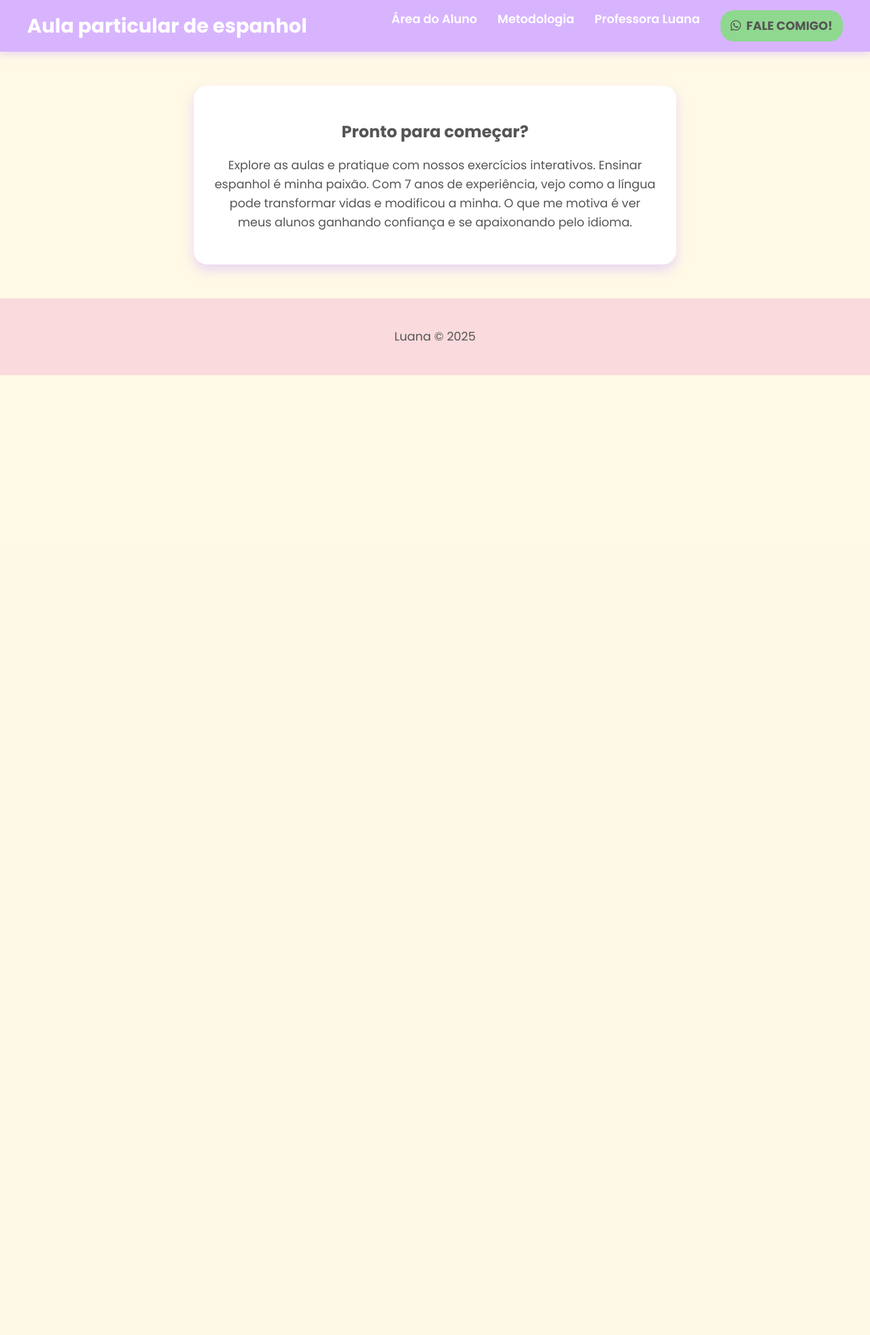
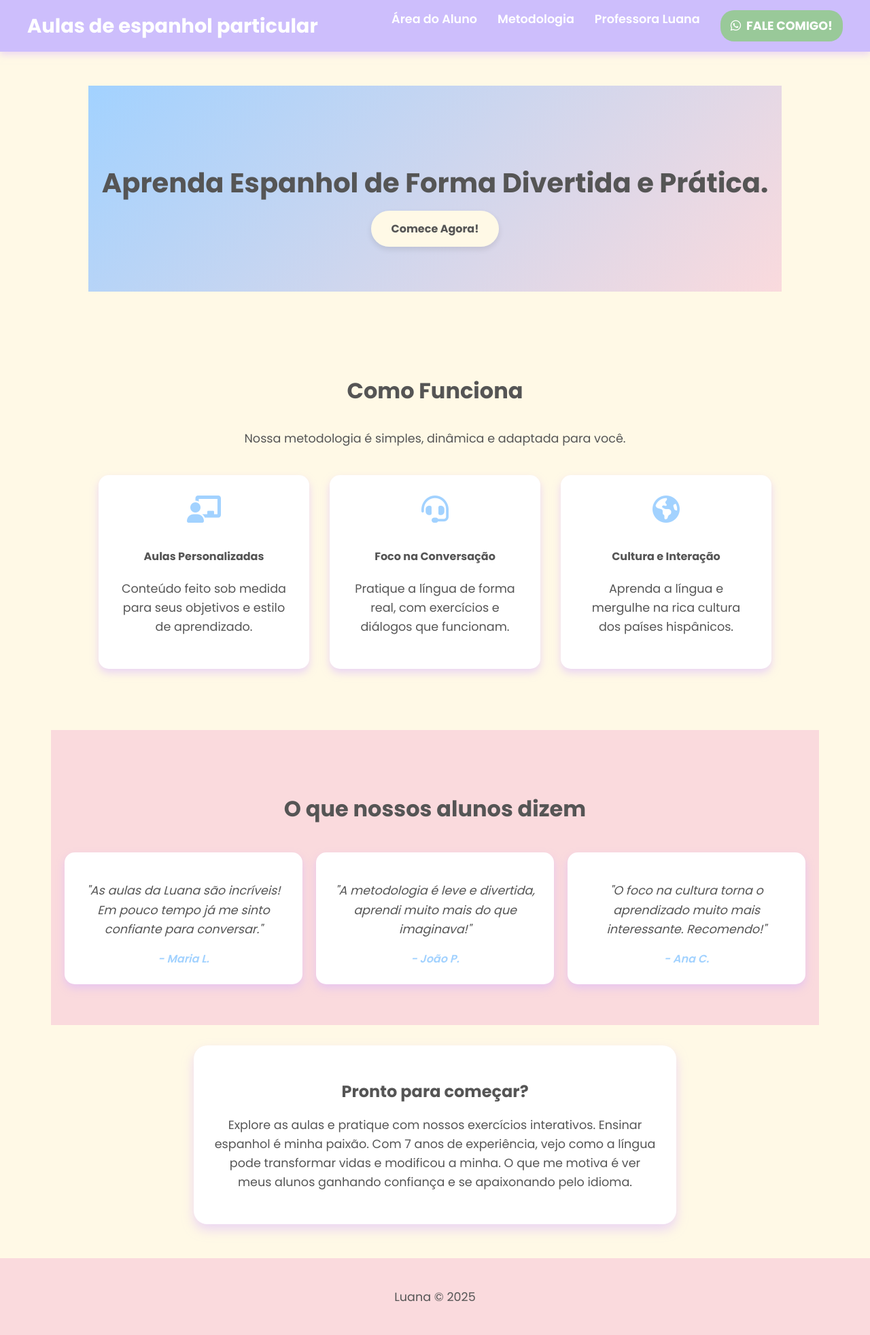
Before and after one commit to tortugalu/Site-de-aula, a Flask app: page / in a window 1280 px wide. Shown: the whole page at 68% size. Before the commit the page ends 552 px from the top, so only its background shows below. Run offline with Flask 3, Linux system fonts and the light colour scheme.

Commit message:
Ajuste da plaforma. Versão 0.0.1 - DEV

```diff
--- a/static/style.css
+++ b/static/style.css
@@ -1,15 +1,19 @@
 @import url('https://fonts.googleapis.com/css2?family=Poppins:wght@400;600;700&display=swap');
 
 :root {
-    --primary-color: #D8B4FF; /* Lilás */
-    --secondary-color: #FADADD; /* Rosa */
+    --primary-color: #A2D2FF; /* Azul suave */
+    --secondary-color: #FADADD; /* Rosa suave */
     --accent-color: #FFD6D6; /* Rosa claro para bordas/detalhes */
-    --background-light: #FFF9E6; /* Amarelo pastel MAIS CLARO */
+    --background-light: #FFF9E6; /* Amarelo pastel MUITO CLARO */
     --card-bg: #FFFFFF;
     --text-color: #555555; /* Cinza suave para texto escuro */
     --light-text-color: #FFFFFF; /* Branco para texto claro */
-    --nav-bg: #D8B4FF; /* Lilás para a barra de navegação */
+
+    /* NOVAS CORES da barra de navegação */
+    --nav-bg: #CDBEFC; /* Lilás suave */
     --nav-text: #FFFFFF; /* Branco para o texto da navegação */
+    --cta-bg: #99C999; /* Verde pastel para o botão de CTA */
+
     --shadow-color: rgba(216, 180, 255, 0.5); /* Sombra lilás pastel */
     --dark-shadow-color: rgba(85, 85, 85, 0.1); /* Sombra cinza suave */
 }
@@ -60,8 +64,8 @@ body {
 }
 
 .cta-button {
-    background-color: #8FD88F;
-    color: var(--text-color);
+    background-color: var(--cta-bg);
+    color: var(--nav-text);
     padding: 10px 15px;
     border-radius: 20px;
     font-weight: 700;
@@ -72,10 +76,112 @@ body {
 }
 
 .cta-button:hover {
-    background-color: #72C772;
+    background-color: #83b683;
 }
 
-/* Conteúdo Principal e Cards */
+/* Hero Section */
+.hero-section {
+    background: linear-gradient(135deg, var(--primary-color), var(--secondary-color));
+    color: var(--light-text-color);
+    text-align: center;
+    padding: 80px 20px;
+}
+
+.hero-content h2 {
+    font-size: 2.5em;
+    margin-bottom: 25px;
+    font-weight: 700;
+}
+
+.btn-cta {
+    background-color: var(--background-light);
+    color: var(--text-color);
+    padding: 15px 30px;
+    border-radius: 50px;
+    text-decoration: none;
+    font-weight: 700;
+    transition: transform 0.3s;
+    box-shadow: 0 4px 8px rgba(0,0,0,0.1);
+}
+
+.btn-cta:hover {
+    transform: translateY(-3px);
+    box-shadow: 0 6px 12px rgba(0,0,0,0.15);
+}
+
+/* "Como Funciona" Section */
+.how-it-works-section {
+    text-align: center;
+    padding: 60px 20px;
+}
+
+.how-it-works-cards {
+    display: flex;
+    justify-content: center;
+    gap: 30px;
+    flex-wrap: wrap;
+    margin-top: 40px;
+}
+
+.hiw-card {
+    background-color: var(--card-bg);
+    padding: 30px;
+    border-radius: 15px;
+    box-shadow: 0 6px 12px var(--shadow-color);
+    max-width: 250px;
+    text-align: center;
+    transition: transform 0.3s;
+}
+
+.hiw-card:hover {
+    transform: translateY(-5px);
+}
+
+.hiw-icon {
+    font-size: 2.5em;
+    color: var(--primary-color);
+    margin-bottom: 15px;
+}
+
+/* Testimonials Section */
+.testimonials-section {
+    background-color: var(--secondary-color);
+    padding: 60px 20px;
+    text-align: center;
+}
+
+.testimonials-container {
+    display: flex;
+    justify-content: center;
+    gap: 20px;
+    flex-wrap: wrap;
+    margin-top: 40px;
+}
+
+.testimonial-card {
+    background-color: var(--card-bg);
+    padding: 25px;
+    border-radius: 15px;
+    box-shadow: 0 6px 12px var(--shadow-color);
+    max-width: 300px;
+    font-style: italic;
+    color: var(--text-color);
+}
+
+.testimonial-card span {
+    display: block;
+    margin-top: 10px;
+    font-weight: 600;
+    color: var(--primary-color);
+}
+
+.section-header h3 {
+    font-size: 2em;
+    font-weight: 700;
+    color: var(--text-color);
+}
+
+/* Existing card styles */
 main {
     padding: 50px 20px;
     display: flex;
@@ -265,4 +371,12 @@ footer {
     main {
         padding: 30px 10px;
     }
+    .hero-content h2 {
+        font-size: 1.8em;
+    }
+    .how-it-works-cards,
+    .testimonials-container {
+        flex-direction: column;
+        align-items: center;
+    }
 }
--- a/templates/index.html
+++ b/templates/index.html
@@ -9,7 +9,7 @@
 <body>
     <nav class="navbar">
         <div class="logo">
-            <h1>Aula particular de espanhol</h1>
+            <h1>Aulas de espanhol particular</h1>
         </div>
         <div class="nav-links">
             <a href="#" class="nav-item" id="open-login-modal">Área do Aluno</a>
@@ -22,6 +22,57 @@
     </nav>
 
     <main>
+        <section class="hero-section">
+            <div class="hero-content">
+                <h2>Aprenda Espanhol de Forma Divertida e Prática.</h2>
+                <a href="#" id="open-login-modal-hero" class="btn-cta">Comece Agora!</a>
+            </div>
+        </section>
+
+        <section class="how-it-works-section">
+            <div class="section-header">
+                <h3>Como Funciona</h3>
+                <p>Nossa metodologia é simples, dinâmica e adaptada para você.</p>
+            </div>
+            <div class="how-it-works-cards">
+                <div class="hiw-card">
+                    <i class="fas fa-chalkboard-teacher hiw-icon"></i>
+                    <h4>Aulas Personalizadas</h4>
+                    <p>Conteúdo feito sob medida para seus objetivos e estilo de aprendizado.</p>
+                </div>
+                <div class="hiw-card">
+                    <i class="fas fa-headset hiw-icon"></i>
+                    <h4>Foco na Conversação</h4>
+                    <p>Pratique a língua de forma real, com exercícios e diálogos que funcionam.</p>
+                </div>
+                <div class="hiw-card">
+                    <i class="fas fa-globe-americas hiw-icon"></i>
+                    <h4>Cultura e Interação</h4>
+                    <p>Aprenda a língua e mergulhe na rica cultura dos países hispânicos.</p>
+                </div>
+            </div>
+        </section>
+
+        <section class="testimonials-section">
+            <div class="section-header">
+                <h3>O que nossos alunos dizem</h3>
+            </div>
+            <div class="testimonials-container">
+                <div class="testimonial-card">
+                    <p>"As aulas da Luana são incríveis! Em pouco tempo já me sinto confiante para conversar."</p>
+                    <span>- Maria L.</span>
+                </div>
+                <div class="testimonial-card">
+                    <p>"A metodologia é leve e divertida, aprendi muito mais do que imaginava!"</p>
+                    <span>- João P.</span>
+                </div>
+                <div class="testimonial-card">
+                    <p>"O foco na cultura torna o aprendizado muito mais interessante. Recomendo!"</p>
+                    <span>- Ana C.</span>
+                </div>
+            </div>
+        </section>
+
         <div class="card">
             <h2>Pronto para começar?</h2>
             <p>Explore as aulas e pratique com nossos exercícios interativos. Ensinar espanhol é minha paixão. Com 7 anos de experiência, vejo como a língua pode transformar vidas e modificou a minha. O que me motiva é ver meus alunos ganhando confiança e se apaixonando pelo idioma.</p>
@@ -74,15 +125,19 @@
             bioModal.style.display = 'none';
         });
 
-        // Lógica para abrir e fechar o NOVO modal de login
-        const openLoginModalBtn = document.getElementById('open-login-modal');
+        // Lógica para abrir e fechar o NOVO modal de login (via botão na nav e no hero)
+        const openLoginModalBtnNav = document.getElementById('open-login-modal');
+        const openLoginModalBtnHero = document.getElementById('open-login-modal-hero');
         const loginModal = document.getElementById('login-modal');
         const closeLoginBtn = loginModal.querySelector('.close-btn');
 
-        openLoginModalBtn.addEventListener('click', (e) => {
+        const openLoginModal = (e) => {
             e.preventDefault();
             loginModal.style.display = 'flex';
-        });
+        };
+
+        openLoginModalBtnNav.addEventListener('click', openLoginModal);
+        openLoginModalBtnHero.addEventListener('click', openLoginModal);
 
         closeLoginBtn.addEventListener('click', () => {
             loginModal.style.display = 'none';
```
